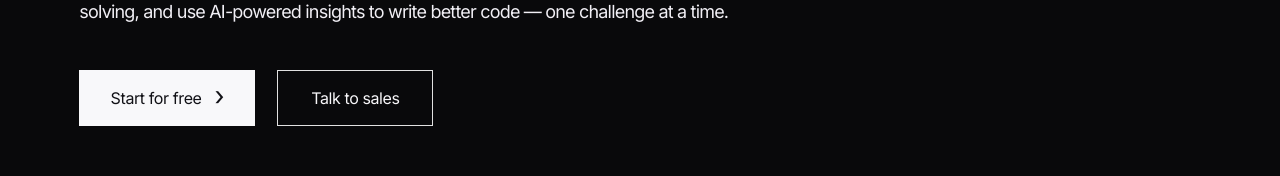
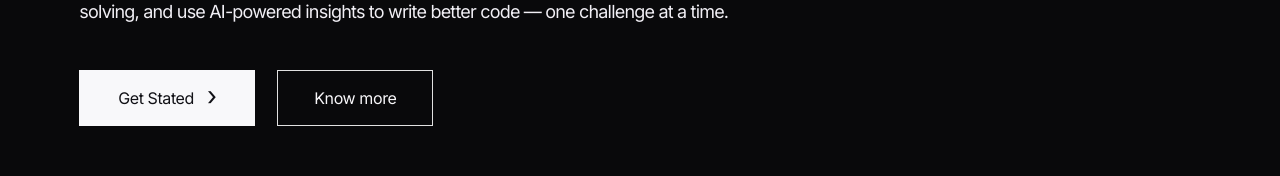
Before and after one commit to Tanzpal/StepCode, a React (Vite) app: page / in a window 1280 px wide. Shown: the part 419-595 px from the top of the page. Built offline with nearby package versions, Linux system fonts and the light colour scheme.

Commit message:
Update StepCode navbar

```diff
--- a/src/pages/LandingPage/HeroSection.jsx
+++ b/src/pages/LandingPage/HeroSection.jsx
@@ -70,11 +70,11 @@ export default function HeroSection() {
 
         <div className={styles.actions}>
           <a className={styles.primaryButton} href="#get-started">
-            Start for free <span>›</span>
+            Get Stated <span>›</span>
           </a>
 
           <a className={styles.secondaryButton} href="#contact">
-            Talk to sales
+            Know more
           </a>
         </div>
       </section>
```
